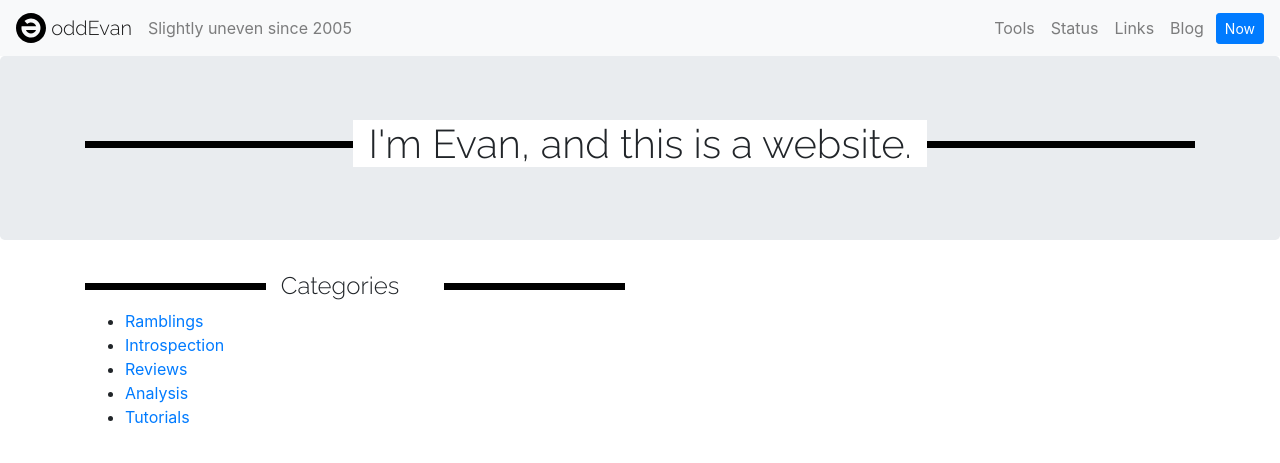
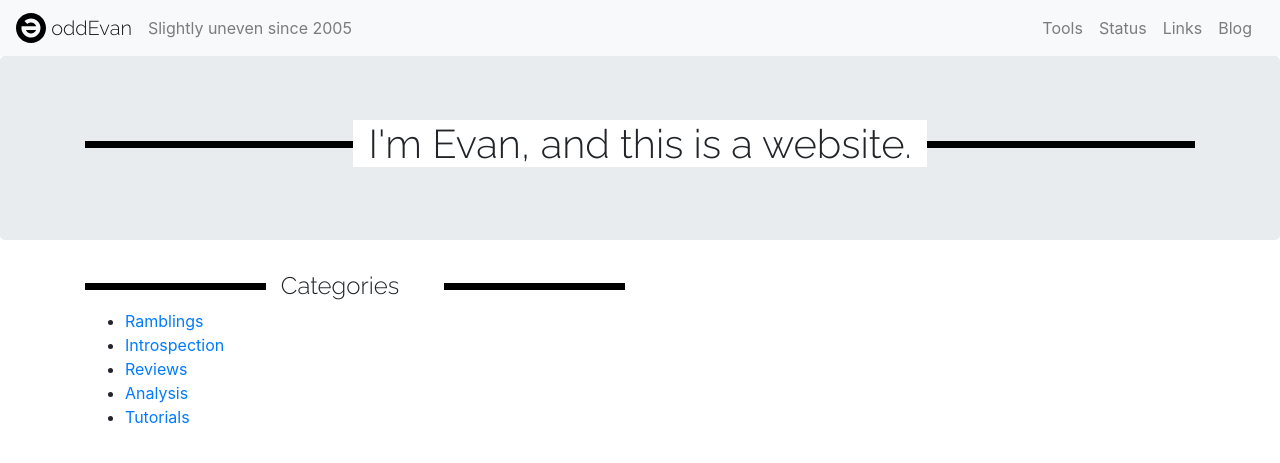
Before and after one commit to oddevan/oedesign, a Jekyll site: the page built from index.markdown, in a window 1280 px wide. Shown: the top 463 px of the page. Built offline with Jekyll 4.4.1, drawn with Linux system fonts in a browser that asks for light colours.

Commit message:
Better navbar?

```diff
--- a/_layouts/default.html
+++ b/_layouts/default.html
@@ -11,7 +11,7 @@
 		<title>Hello, world!</title>
 	</head>
 	<body>
-		<nav class="navbar navbar-expand-lg navbar-light bg-light">
+		<nav class="navbar navbar-expand-sm navbar-light bg-light">
 			<a class="navbar-brand" href="#">
 				<img src="schwa.svg" width="30" height="30" class="d-inline-block align-top" alt="" loading="lazy">
 				oddEvan
@@ -21,7 +21,7 @@
 			</button>
 
 			<div class="collapse navbar-collapse" id="navbarTogglerDemo02">
-				<span class="navbar-text flex-grow-1">
+				<span class="navbar-text flex-grow-1 d-none d-md-block">
 				  Slightly uneven since 2005
 				</span>
 				<ul class="navbar-nav mr-1 mt-2 mt-lg-0">
@@ -38,9 +38,6 @@
 						<a class="nav-link" href="#">Blog</a>
 					</li>
 				</ul>
-				<span>
-					<a class="btn btn-sm btn-primary" href="#">Now</a>
-				</span>
 			</div>
 		</nav>
 
```
